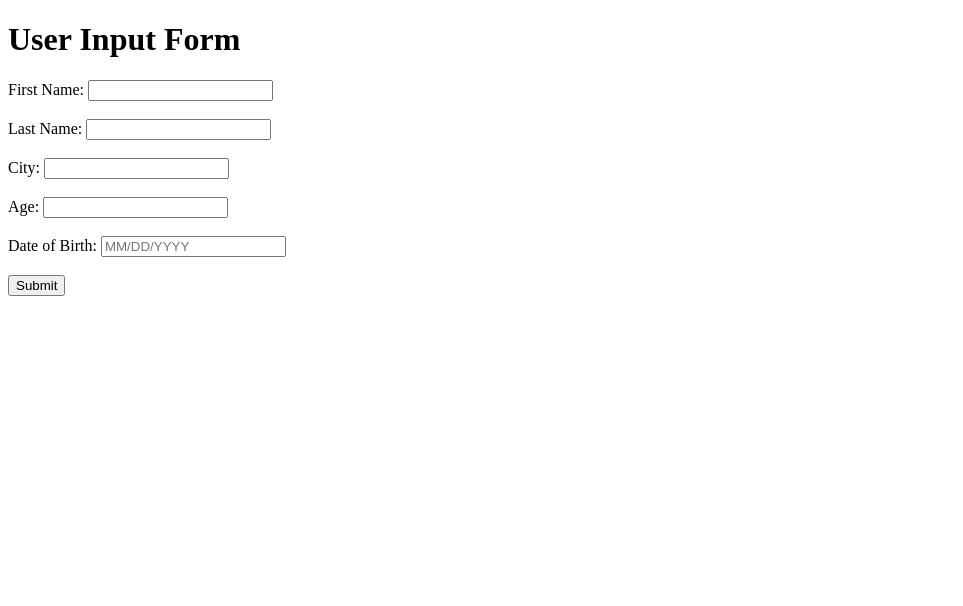
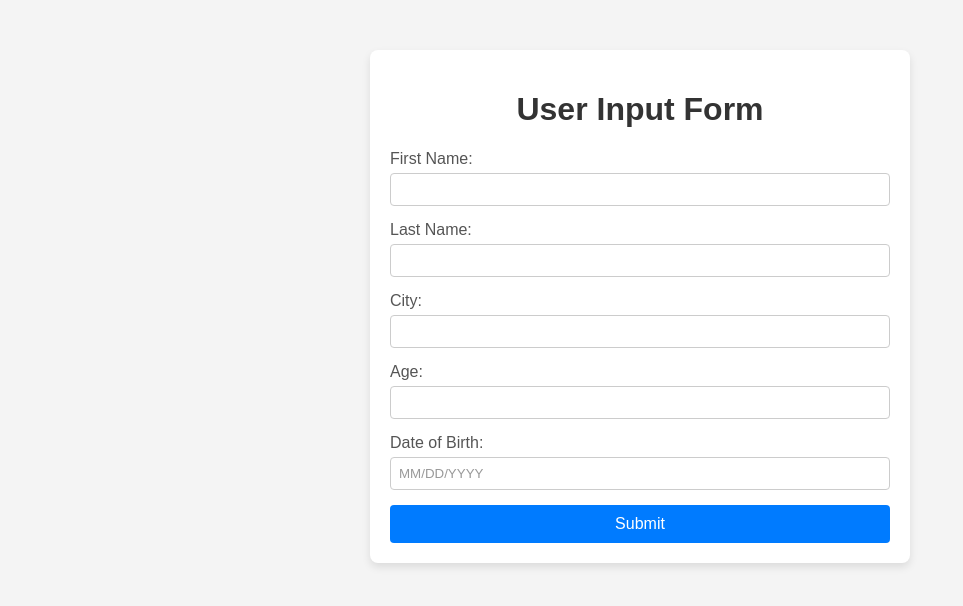
Before and after one commit to luaceslianet/Academyfl, a plain HTML site: page python/python_web_form/Templates/index.html in a window 1280 px wide. Shown: the whole page, without its empty margins (0-963 px from the left). Drawn offline with Linux system fonts and the light colour scheme.

Commit message:
update files

```diff
--- a/python/python_web_form/Templates/index.html
+++ b/python/python_web_form/Templates/index.html
@@ -4,26 +4,88 @@
     <meta charset="UTF-8">
     <meta name="viewport" content="width=device-width, initial-scale=1.0">
     <title>User Input Form</title>
+    <style>
+        body {
+            font-family: Arial, sans-serif;
+            background-color: #f4f4f4;
+            margin: 0;
+            padding: 0;
+        }
+        .container {
+            max-width: 500px;
+            margin: 50px auto;
+            background-color: #fff;
+            padding: 20px;
+            border-radius: 8px;
+            box-shadow: 0 4px 8px rgba(0, 0, 0, 0.1);
+        }
+        h1 {
+            text-align: center;
+            color: #333;
+        }
+        form {
+            margin-top: 20px;
+        }
+        label {
+            display: block;
+            margin-bottom: 5px;
+            color: #555;
+        }
+        input[type="text"],
+        input[type="number"] {
+            width: 100%;
+            padding: 8px;
+            margin-bottom: 15px;
+            border: 1px solid #ccc;
+            border-radius: 4px;
+            box-sizing: border-box;
+        }
+        input[type="text"]:focus,
+        input[type="number"]:focus {
+            outline: none;
+            border-color: #007bff;
+        }
+        input[type="text"]::placeholder,
+        input[type="number"]::placeholder {
+            color: #999;
+        }
+        button[type="submit"] {
+            background-color: #007bff;
+            color: #fff;
+            padding: 10px 20px;
+            border: none;
+            border-radius: 4px;
+            cursor: pointer;
+            font-size: 16px;
+            display: block;
+            width: 100%;
+        }
+        button[type="submit"]:hover {
+            background-color: #0056b3;
+        }
+    </style>
 </head>
 <body>
+    <div class="container">
         <h1>User Input Form</h1>
         <form method="post" action="/">
             <label for="first_name">First Name:</label>
-        <input type="text" id="first_name" name="first_name" required><br><br>
+            <input type="text" id="first_name" name="first_name" required>
 
             <label for="last_name">Last Name:</label>
-        <input type="text" id="last_name" name="last_name" required><br><br>
+            <input type="text" id="last_name" name="last_name" required>
 
             <label for="city">City:</label>
-        <input type="text" id="city" name="city" required><br><br>
+            <input type="text" id="city" name="city" required>
 
             <label for="age">Age:</label>
-        <input type="number" id="age" name="age" required><br><br>
+            <input type="number" id="age" name="age" required>
 
             <label for="dob">Date of Birth:</label>
-        <input type="text" id="dob" name="dob" placeholder="MM/DD/YYYY" required><br><br>
+            <input type="text" id="dob" name="dob" placeholder="MM/DD/YYYY" required>
 
             <button type="submit">Submit</button>
         </form>
+    </div>
 </body>
 </html>
```
Also changed, not shown: python/python_web_form/Templates/result.html (+37 -3 lines), python/python_web_form/ReadMe.txt, 1 other file. Lines whose indentation alone changed are shown as unchanged.
